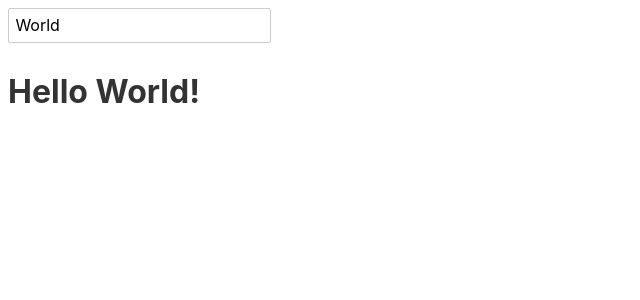
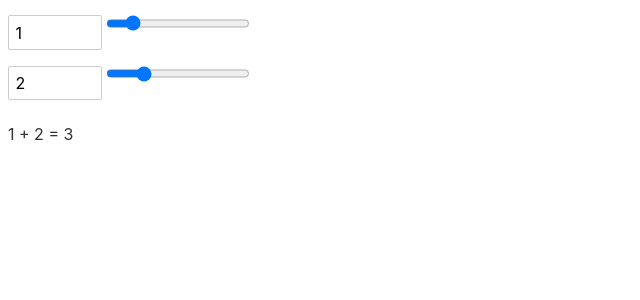
Before and after one commit to SynCROSS/learning-svelte, a Svelte app: page / in a window 1280 px wide. Shown: the top 300 px of the page, without its empty margins (0-640 px from the left). Built offline with nearby package versions, Linux system fonts and the light colour scheme.

Commit message:
Numeric Inputs

```diff
--- a/src/App.svelte
+++ b/src/App.svelte
@@ -1,7 +1,16 @@
 <script>
-  let world = 'World';
+  let a = 1;
+  let b = 2;
 </script>
 
-<input bind:value={world} />
+<label>
+  <input type="number" bind:value={a} min="0" max="10" />
+  <input type="range" bind:value={a} min="0" max="10" />
+</label>
 
-<h1>Hello {world}!</h1>
+<label>
+  <input type="number" bind:value={b} min="0" max="10" />
+  <input type="range" bind:value={b} min="0" max="10" />
+</label>
+
+<p>{a} + {b} = {a + b}</p>
```
Also changed, not shown: public/build/bundle.js, 1 other file (tests, documents, lock files or other folders).
